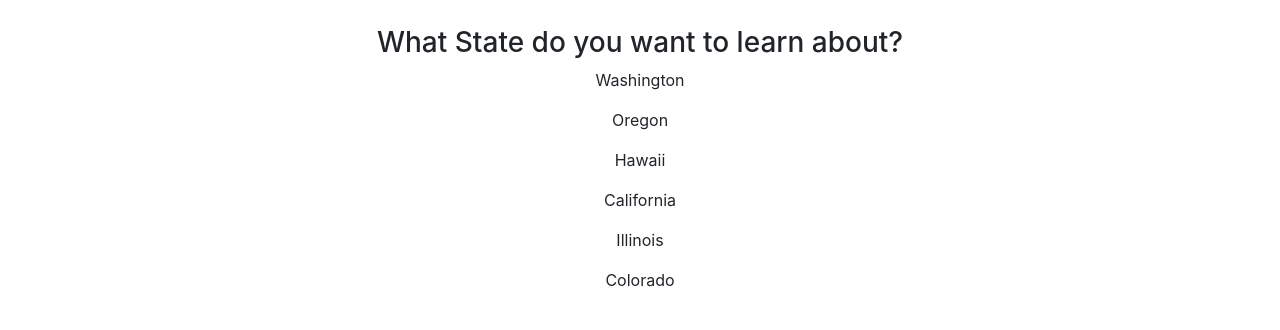
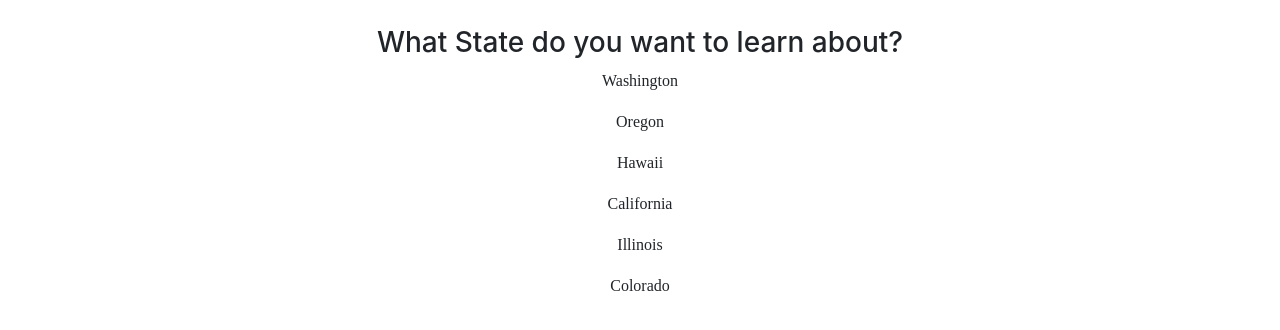
Before and after one commit to Knutsenjamie/places, a plain HTML site: page index.html in a window 1280 px wide. Shown: the part 190-520 px from the top of the page. Drawn offline with Linux system fonts and the light colour scheme.

Commit message:
add content to README.md
Co-authored-by: Jamie Knutsen <knutsenjamie@yahoo.com>

```diff
--- a/css/styles.css
+++ b/css/styles.css
@@ -1,5 +1,9 @@
 body {
   text-align: center;
+}
+
+text {
+  font-family: 'Zilla Slab', serif;
 }
 
 .jumbotron {
--- a/index.html
+++ b/index.html
@@ -6,6 +6,8 @@
     <meta name="viewport" content="width=device-width, initial-scale=1.0" />
     <link rel="stylesheet" href="css/bootstrap.css" />
     <link rel="stylesheet" href="css/styles.css" />
+    <link rel="preconnect" href="https://fonts.gstatic.com">
+    <link href="https://fonts.googleapis.com/css2?family=Zilla+Slab:wght@300&display=swap" rel="stylesheet">
     <script src="js/jquery-3.6.0.js"></script>
     <script src="js/scripts.js"></script>
     <title>Place's You've Been</title>
```
Also changed, not shown: 1 other file.
